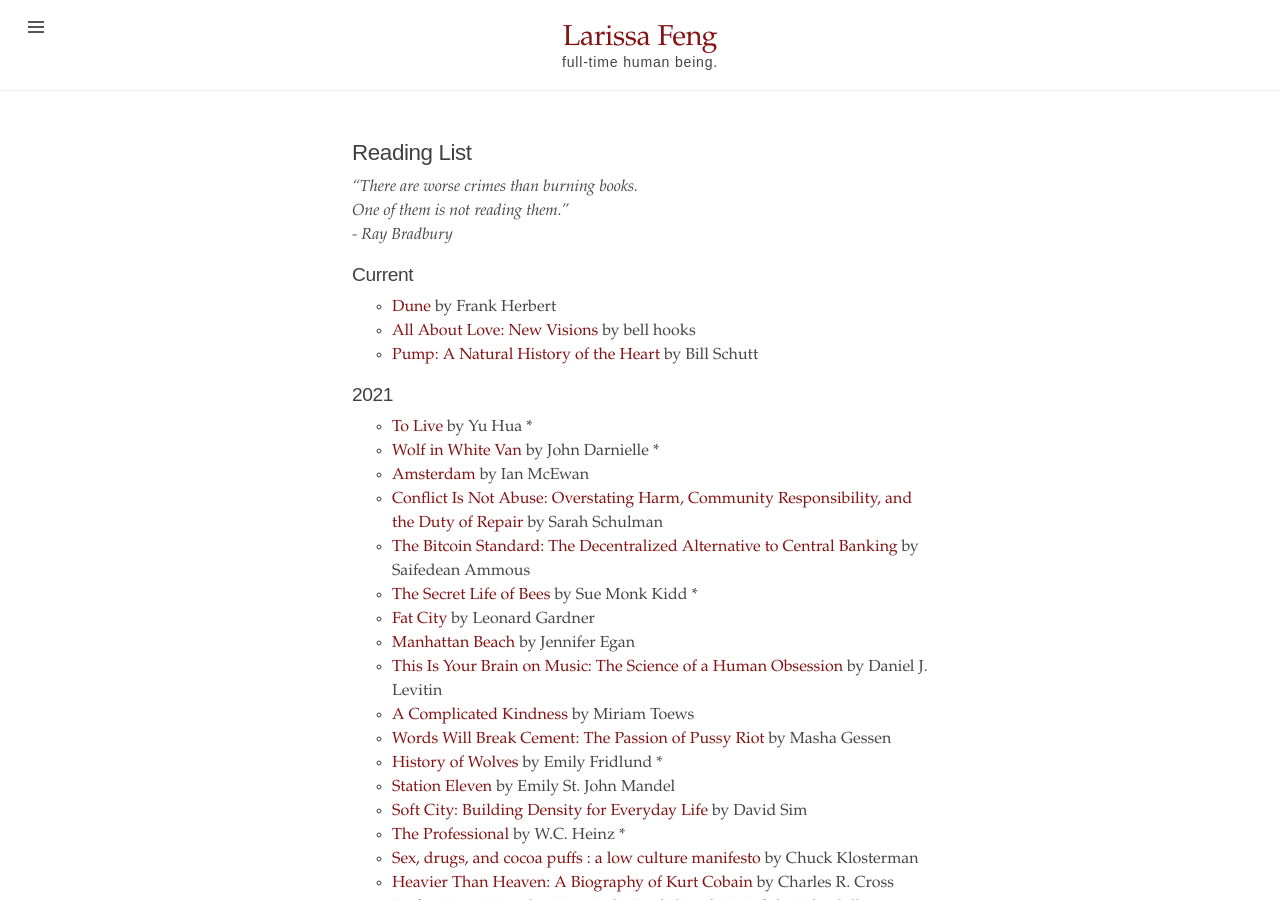
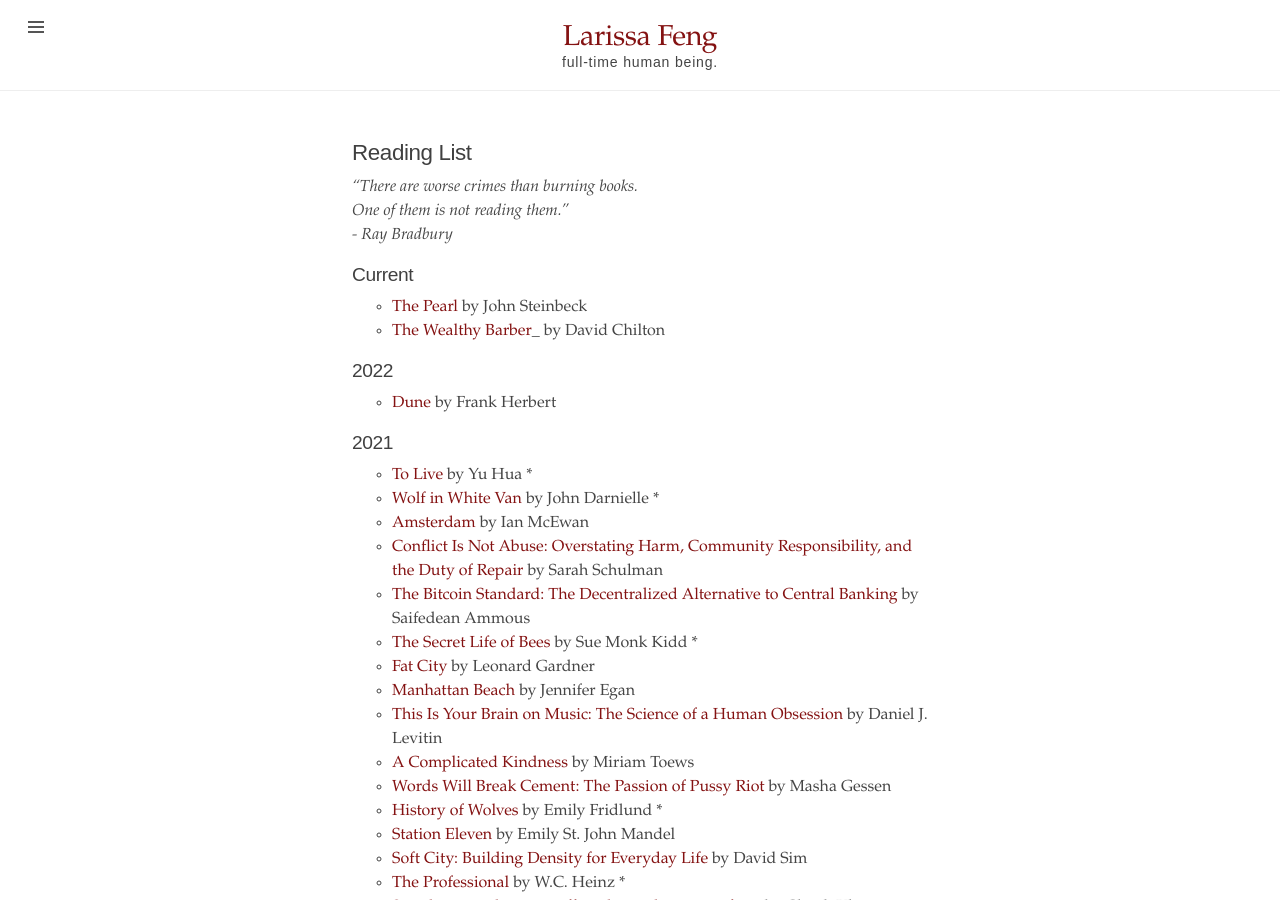
Before and after one commit to mondayrain/mondayrain.github.io, a Jekyll site: the page built from reading_list.md, in a window 1280 px wide and 900 px high. Built offline with Jekyll 4.4.1, drawn with Linux system fonts in a browser that asks for light colours.

Commit message:
Update reading_list.md

```diff
--- a/reading_list.md
+++ b/reading_list.md
@@ -8,9 +8,11 @@ title: Reading List
 <br/>- Ray Bradbury</i>
 
 ## Current
+- [The Pearl](https://en.wikipedia.org/wiki/The_Pearl_(novella)) by John Steinbeck
+- [The Wealthy Barber](https://en.wikipedia.org/wiki/The_Wealthy_Barber)_ by David Chilton
+
+## 2022
 - [Dune](https://en.wikipedia.org/wiki/Dune_(novel)) by Frank Herbert
-- [All About Love: New Visions](https://en.wikipedia.org/wiki/All_About_Love:_New_Visions) by bell hooks
-- [Pump: A Natural History of the Heart](https://www.goodreads.com/en/book/show/56271387-pump) by Bill Schutt
 
 ## 2021
 - [To Live](https://en.wikipedia.org/wiki/To_Live_(novel)) by Yu Hua *
```
